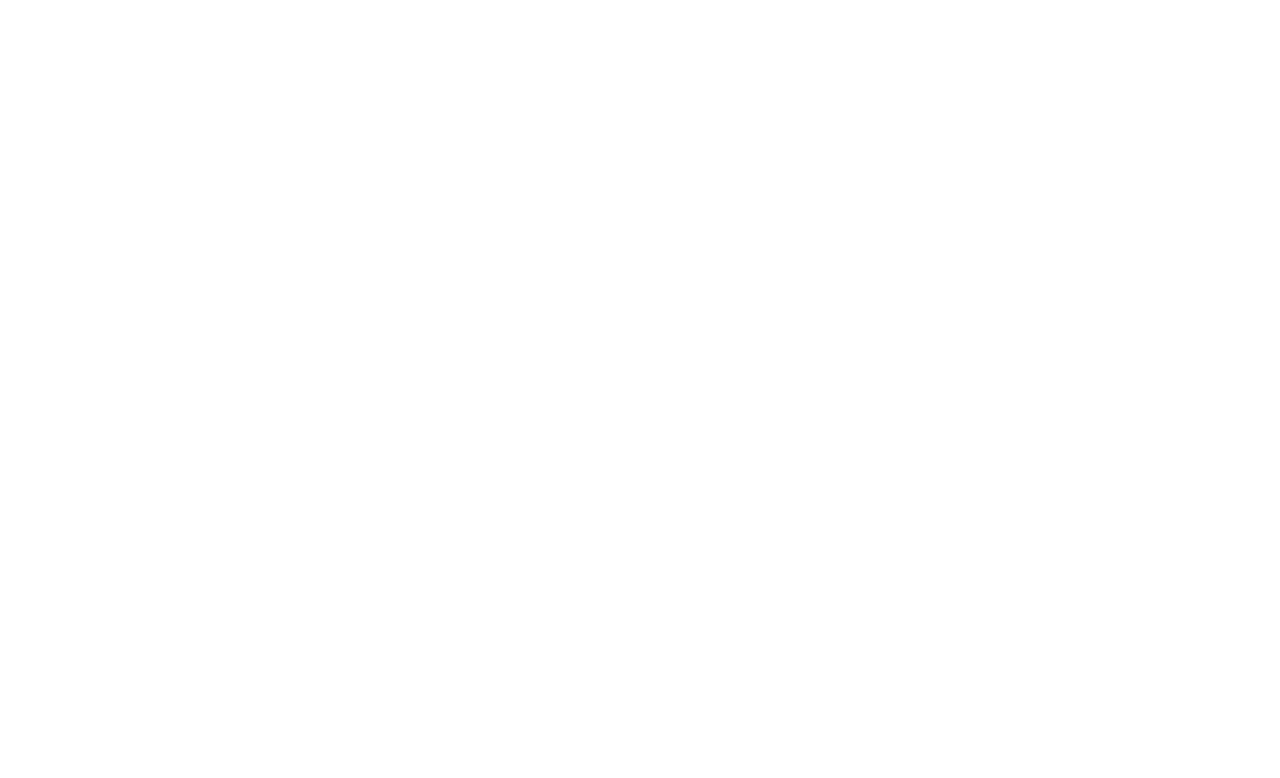
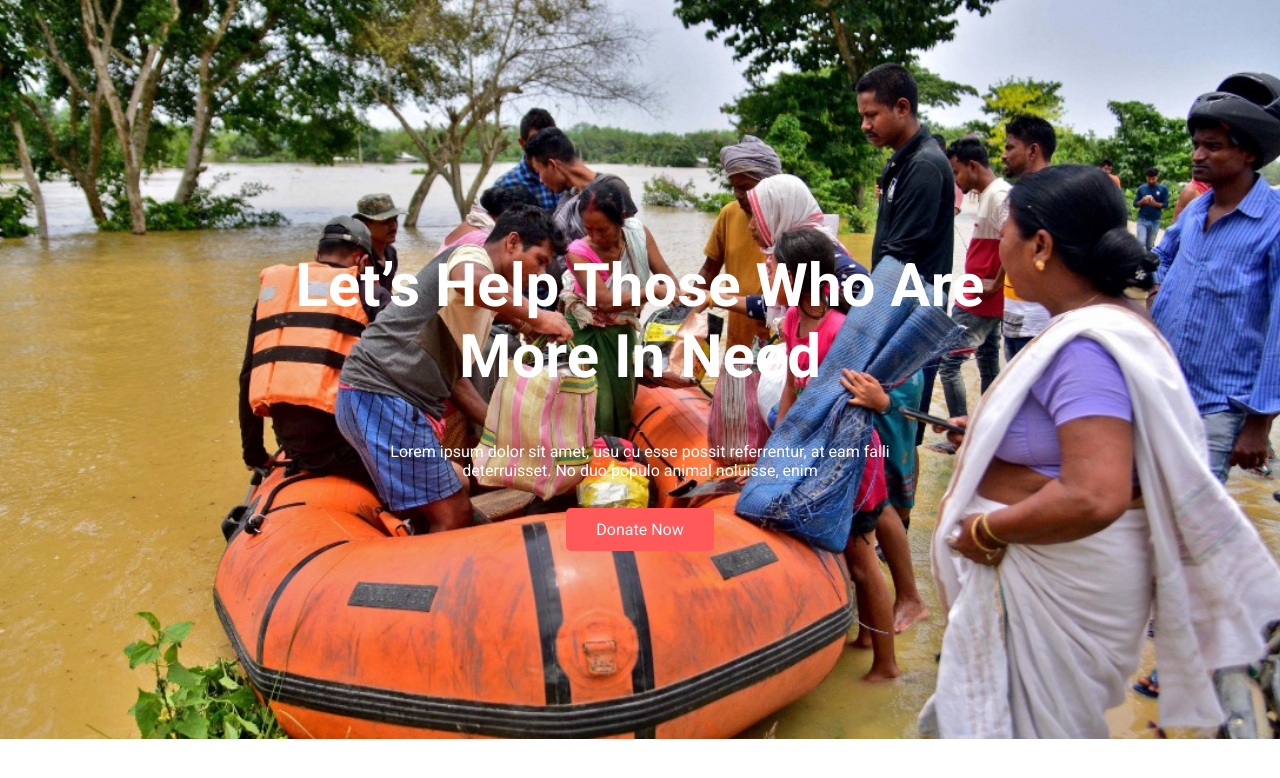
Before and after one commit to shoun79/donate-today, a plain HTML site: page index.html in a window 1280 px wide. Drawn offline with Linux system fonts and the light colour scheme.

Commit message:
top-banner add

```diff
--- a/index.html
+++ b/index.html
@@ -12,7 +12,14 @@
 </head>
 
 <body>
-
+    <section class="top-banner">
+        <div class="top-banner-content">
+            <h1>Let’s Help Those Who Are <br> More In Need</h1>
+            <p>Lorem ipsum dolor sit amet, usu cu esse possit referrentur, at eam falli <br>deterruisset. No duo populo
+                animal noluisse, enim</p>
+            <a href="#" class="link-btn">Donate Now</a>
+        </div>
+    </section>
 </body>
 
 </html>
--- a/style.css
+++ b/style.css
@@ -3,3 +3,34 @@ body {
     margin: 0;
     padding: 0;
 }
+
+.top-banner {
+    background-image: url(images/donation5.jpg);
+    background-position: center;
+    background-size: cover;
+    padding: 200px 0;
+    opacity: 1.5;
+
+}
+
+.top-banner-content {
+    text-align: center;
+    color: white;
+}
+
+.top-banner-content h1 {
+    font-size: 60px;
+}
+
+.top-banner-content p {
+    margin-bottom: 40px;
+}
+
+.link-btn {
+    text-decoration: none;
+    background-color: #FF5959;
+    padding: 12px 30px;
+    color: aliceblue;
+    border-radius: 5px;
+
+}
```
